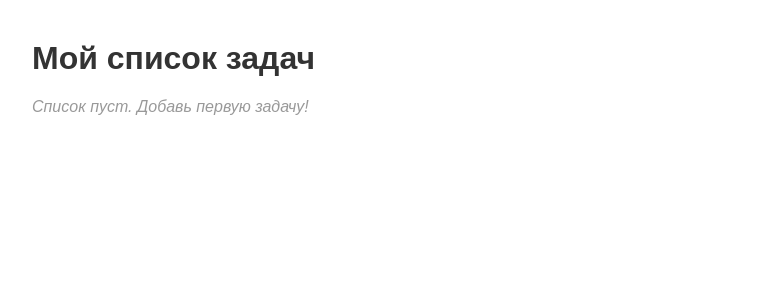
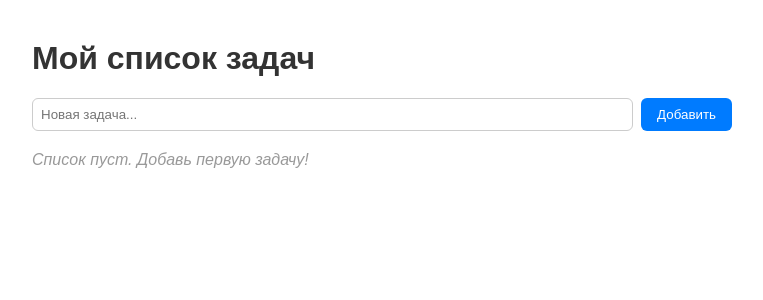
Before and after one commit to CelLecal/practice, a Flask app: page / in a window 1280 px wide. Shown: the top 300 px of the page, without its empty margins (258-1021 px from the left). Run offline with Flask 3, Linux system fonts and the light colour scheme; data that the repository does not hold is empty.

Commit message:
обновление index

```diff
--- a/templates/index.html
+++ b/templates/index.html
@@ -13,6 +13,32 @@
 
         h1 {
             color: #333;
+        }
+
+        form {
+            display: flex;
+            gap: 8px;
+            margin-bottom: 20px;
+        }
+
+        input[type="text"] {
+            flex: 1;
+            padding: 8px;
+            border: 1px solid #ccc;
+            border-radius: 6px;
+        }
+
+        button {
+            padding: 8px 16px;
+            background: #007bff;
+            color: #fff;
+            border: none;
+            border-radius: 6px;
+            cursor: pointer;
+        }
+
+        button:hover {
+            background: #0056b3;
         }
 
         ul {
@@ -36,11 +62,25 @@
             color: #999;
             font-style: italic;
         }
+
+        .error {
+            color: #c00;
+            margin-bottom: 12px;
+        }
     </style>
 </head>
 
 <body>
     <h1>Мой список задач</h1>
+
+    {% if error %}
+    <p class="error">{{ error }}</p>
+    {% endif %}
+
+    <form method="POST" action="{{ url_for('index') }}">
+        <input type="text" name="title" placeholder="Новая задача..." required>
+        <button type="submit">Добавить</button>
+    </form>
 
     {% if items %}
     <ul>
```
